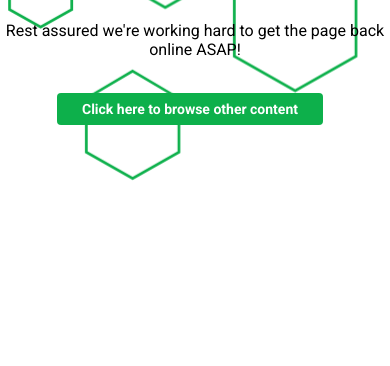
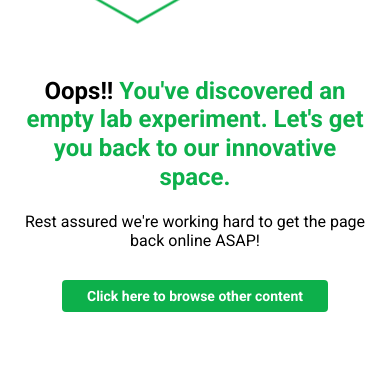
Before and after one commit to Wisdom-Kunambi/404errorPages, a plain HTML site: page threePage/index.html in a window 390 px wide. Shown: the part 478-844 px from the top of the page. Drawn offline with Linux system fonts and the light colour scheme.

Commit message:
add changes in the folders ninePage and threePage

```diff
--- a/threePage/style.css
+++ b/threePage/style.css
@@ -1,44 +1,54 @@
 body {
-    /* --tw-bg-opacity: 1;
-    background-color: rgb(12 32 47 / var(--tw-bg-opacity)); */
   font-family: 'Roboto', sans-serif;
+  margin: 0;
+  padding: 0;
+  min-height: 100vh;
+  display: flex;
+  justify-content: center;
+  align-items: center;
 }
+
+section {
+  position: relative;
+  width: 100%;
+  max-width: 1200px;
+  display: flex;
+  flex-direction: column;
+  align-items: center;
+  padding: 20px;
+}
+
 svg {
-    position: absolute;
-    top: 50%;
-    left: 50%;
-    margin-top: -250px;
-    margin-left: -400px;
+  width: 100%;
+  max-width: 380px;
+  height: auto;
+  margin-bottom: 20px;
 }
+
 .message-box {
-    height: 200px;
-    width: 380px;
-    position: absolute;
-    top: 50%;
-    left: 50%;
-    margin-top: -180px;
-    margin-left: 50px;
+  text-align: center;
   color: #000000;
   font-family: Roboto;
   font-weight: 300;
+  max-width: 380px;
+  width: 100%;
 }
+
 .message-box h1 {
-    font-size: 30px;
-    line-height: 28px;
-    margin-bottom: 40px;
+  font-size: 24px;
+  line-height: 1.2;
+  margin-bottom: 20px;
 }
+
 .message-box span {
-    font-size: 30px;
-    /* --tw-text-opacity: 1;
-    color: rgb(0 149 210 / var(--tw-text-opacity)); */
   color: #0DB04B;
 }
+
 .buttons-con .action-link-wrap {
-    margin-top: 40px;
+  margin-top: 20px;
 }
+
 .buttons-con .action-link-wrap a {
-    /* --tw-bg-opacity: 1;
-    background-color: rgb(0 149 210 / var(--tw-bg-opacity)); */
   background-color: #0DB04B;
   padding: 8px 25px;
   border-radius: 4px;
@@ -48,50 +58,48 @@ body {
   transition: all 0.3s linear;
   cursor: pointer;
   text-decoration: none;
-    margin-right: 10px
+  display: inline-block;
+  margin-top: 10px;
 }
+
 .buttons-con .action-link-wrap a:hover {
-    /* background-color: rgba(90, 92, 108, 0.5);
-    color: rgb(0 149 210 / var(--tw-bg-opacity)); */
   background-color: #FFF;
-    box-shadow: 10px 10px 5px lightblue;
+  box-shadow: 0 0 10px rgba(13, 176, 75, 0.5);
   color: #0DB04B;
 }
 
-  #Polygon-1 , #Polygon-2 , #Polygon-3 , #Polygon-4 , #Polygon-4, #Polygon-5 {
+#Polygon-1, #Polygon-2, #Polygon-3, #Polygon-4, #Polygon-5 {
   animation: float 1s infinite ease-in-out alternate;
 }
-  #Polygon-2 {
-    animation-delay: .2s;
-  }
-  #Polygon-3 {
-    animation-delay: .4s;
-  }
-  #Polygon-4 {
-    animation-delay: .6s;
-  }
-  #Polygon-5 {
-    animation-delay: .8s;
-  }
+
+#Polygon-2 { animation-delay: .2s; }
+#Polygon-3 { animation-delay: .4s; }
+#Polygon-4 { animation-delay: .6s; }
+#Polygon-5 { animation-delay: .8s; }
 
 @keyframes float {
   100% {
     transform: translateY(20px);
   }
 }
-  @media (max-width: 450px) {
+
+@media (min-width: 768px) {
+  section {
+    flex-direction: row;
+    justify-content: center;
+    align-items: center;
+  }
+
   svg {
-      position: absolute;
-      top: 50%;
-      left: 50%;
-      margin-top: -250px;
-      margin-left: -190px;
+    margin-bottom: 0;
+    margin-right: 40px;
   }
+
   .message-box {
-      top: 50%;
-      left: 50%;
-      margin-top: -100px;
-      margin-left: -190px;
-      text-align: center;
+    text-align: left;
+  }
+
+  .message-box h1 {
+    font-size: 30px;
   }
 }
```
Also changed, not shown: ninePage/style.css (+62 -23 lines). Lines whose indentation alone changed are shown as unchanged.
